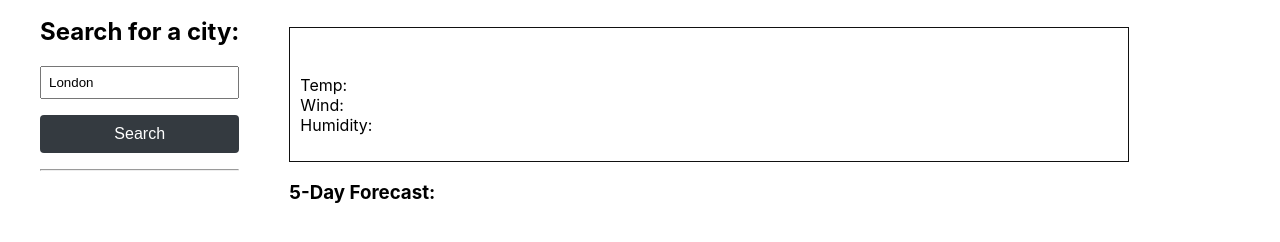
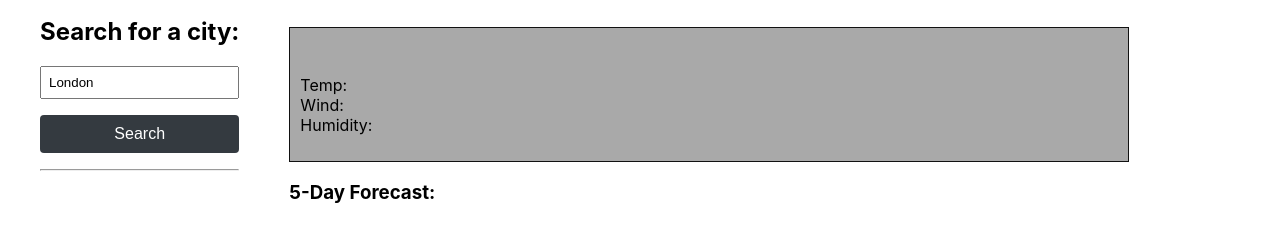
Before and after one commit to CNtervisi/Weather-Dashboard, a plain HTML site: page index.html in a window 1280 px wide. Shown: the part 72-314 px from the top of the page. Drawn offline with Linux system fonts and the light colour scheme; no server answers.

Commit message:
added darkgrey background collour on current div

```diff
--- a/starter/style.css
+++ b/starter/style.css
@@ -45,6 +45,7 @@ main section {
   border: 1px solid #111;
   margin-top: 30px;
   padding: 10px;
+  background-color:darkgray
 }
 .search-term-container {
   display: flex;
```
